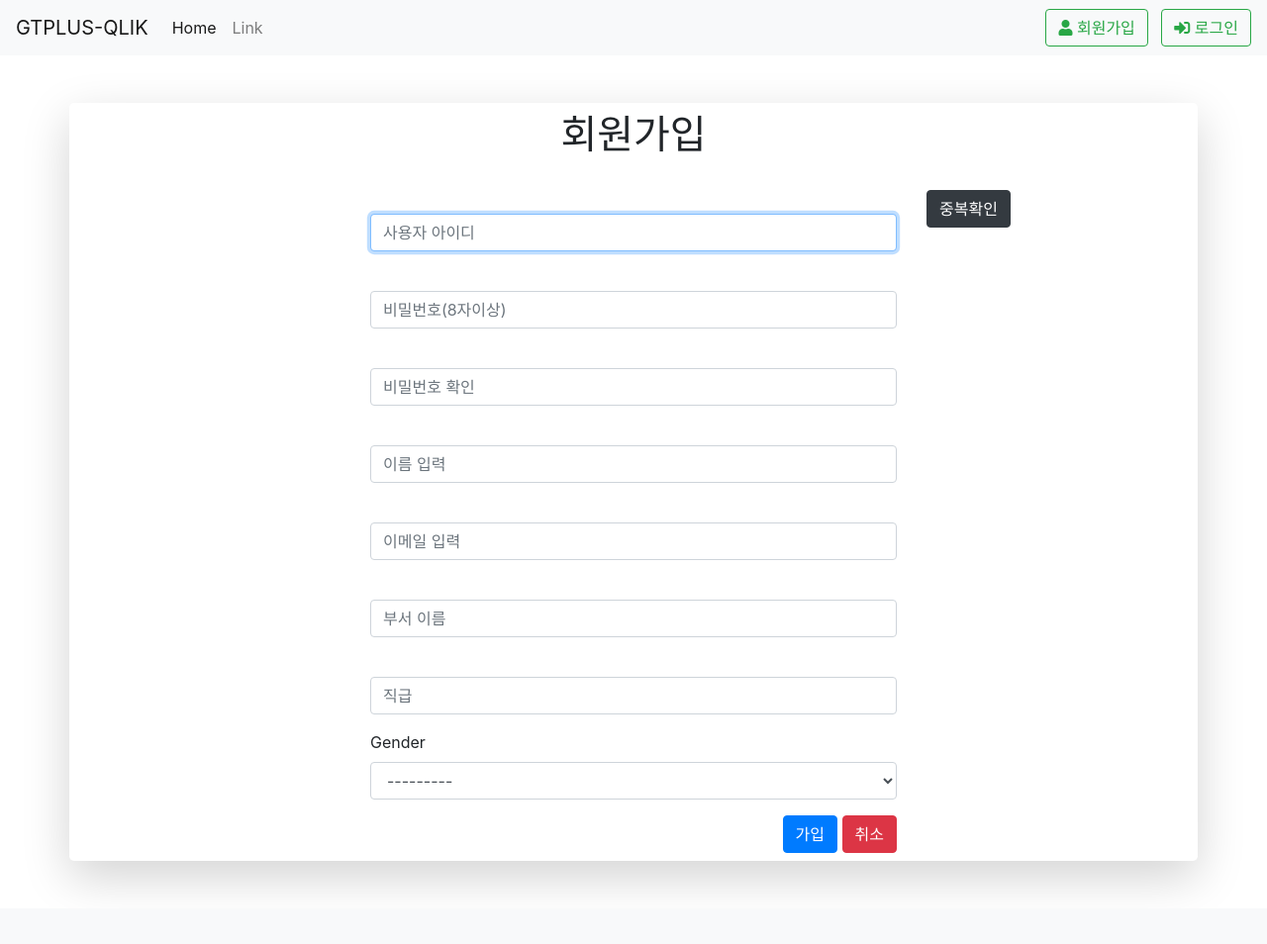
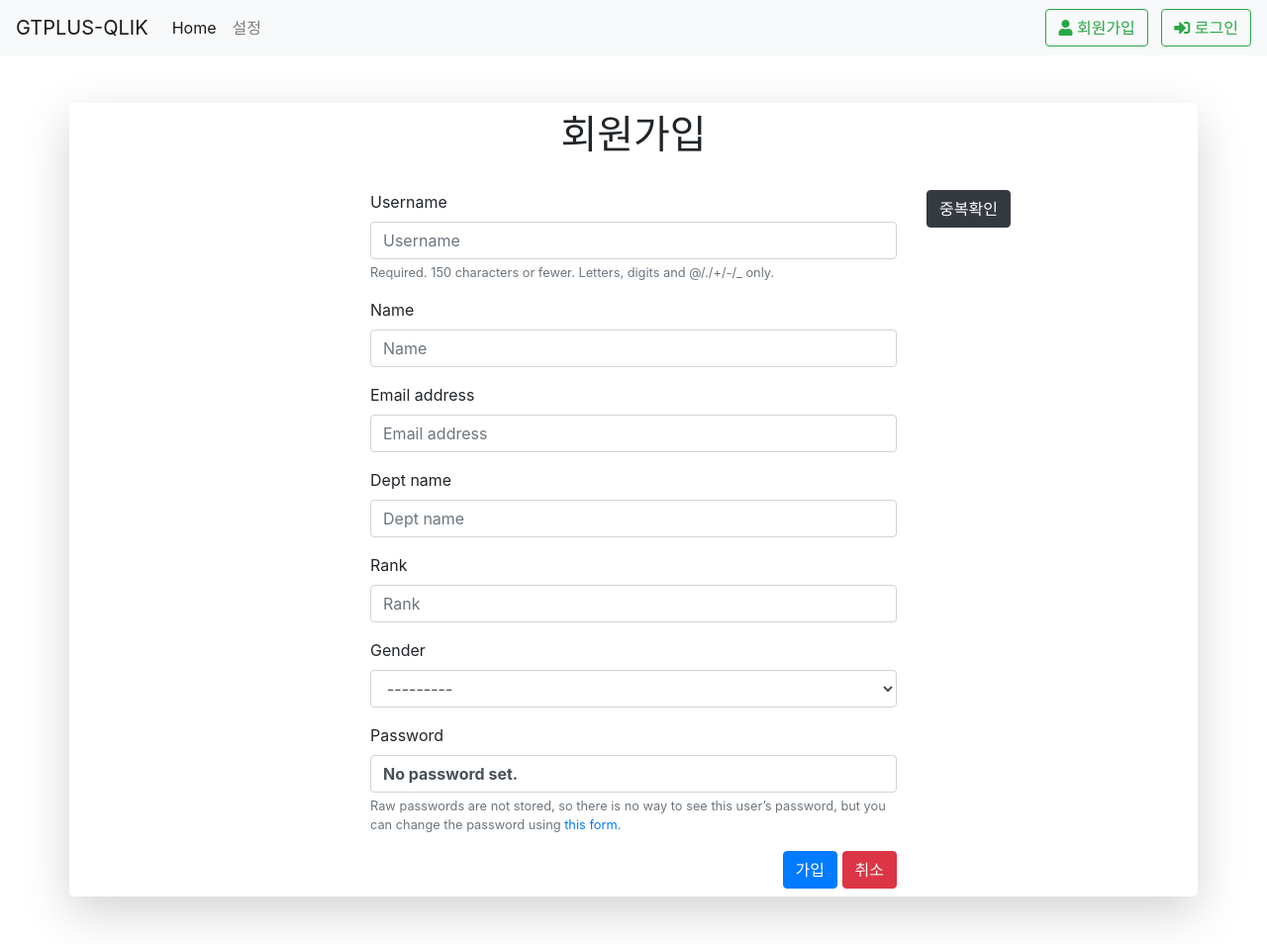
Before and after one commit to HyunAm0225/gt-qlik, a Django app: page /accounts/signup/ in a window 1280 px wide. Shown: the whole page at 99% size. Before the commit the page ends 892 px from the top, so only its background shows below. Run offline with Django 3.2, Linux system fonts and the light colour scheme; some libraries are stand-ins or nearby versions.

Commit message:
login 100% user update 10%

```diff
--- a/accounts/forms.py
+++ b/accounts/forms.py
@@ -1,4 +1,5 @@
 from django.contrib.auth.forms import UserCreationForm
+from django.contrib.auth.forms import UserChangeForm
 from django.contrib.auth import get_user_model
 from django import forms
 from .models import User
@@ -56,3 +57,8 @@ class CustomUserCreationform(UserCreationForm):
     def __init__(self, *args, **kwargs):
         super(CustomUserCreationform, self).__init__( *args, **kwargs)
         self.fields['username'].widget.attrs['maxlength'] = 15
+
+class CustomUserCreationform(UserChangeForm):
+    class Meta:
+        model = get_user_model()
+        fields = ['username','name','email','dept_name','rank','gender',]
--- a/accounts/urls.py
+++ b/accounts/urls.py
@@ -5,4 +5,6 @@ urlpatterns = [
     path('signup/', views.signup, name='signup'),
     path('login/', views.login, name='login'),
     path('logout/', views.logout, name='logout'),
+    path('update/', views.logout, name='update'),
+
 ]
--- a/accounts/views.py
+++ b/accounts/views.py
@@ -1,5 +1,6 @@
 from django.shortcuts import render
 from .forms import CustomUserCreationform
+from django.contrib.auth.forms import UserChangeForm
 from django.contrib.auth import login as auth_login
 from django.shortcuts import redirect
 from django.contrib import auth
@@ -32,7 +33,17 @@ def login(request):
         return render(request,'login.html')
 
 def logout(request):
-    if request.method =="POST":
-        auth.logout(request)
-        return redirect('home')
-    return render(request, 'signup.html')
+    # if request.method =="POST":
+    auth.logout(request)
+    return redirect('home')
+    # return render(request, 'login.html')
+
+def update(request):
+    if request.method == "POST":
+        user_change_form = UserChangeForm(request.POST,instance = request.user)
+        if user_change_form.is_valid():
+            user_change_form.save()
+            return redirect('accounts:people',request.user.username)
+    else:
+        user_change_form = CustomUserCreationform(instance = request.user)
+        return render(request, 'update.html',{'user_change_form':user_change_form})
--- a/gt_qlik/templates/base.html
+++ b/gt_qlik/templates/base.html
@@ -26,7 +26,7 @@
               <a class="nav-link" href="{% url 'home' %}">Home <span class="sr-only">(current)</span></a>
             </li>
             <li class="nav-item">
-              <a class="nav-link" href="#">Link</a>
+              <a class="nav-link" href="#">설정</a>
             </li>
           </ul>
           <!-- 로그인 성공시(시작) -->
@@ -45,12 +45,12 @@
               </div>
           </li> -->
           <ul class="nav navbar-nav navbar-right">
-            <li><a href="{% url 'signup' %}" class="btn btn-outline-success disabled"><span class="fas fa-user"></span>&nbsp;{{ user.name }} 님</a></li>
+            <li><a href="{% url 'update' %}" class="btn btn-outline-success"><span class="fas fa-user"></span>&nbsp;{{ user.name }} 님</a></li>
             <li>&nbsp;&nbsp;&nbsp;</li>
-            <!-- <li><a href="{% url 'logout' %}" class="btn btn-outline-success"><span class="fas fa-sign-in-alt"></span>&nbsp;로그아웃</a></li> -->
-            <form id="logout" method="POST" action="">
+            <li><a href="{% url 'logout' %}" class="btn btn-outline-success"><span class="fas fa-sign-in-alt"></span>&nbsp;로그아웃</a></li>
+            <!-- <form id="logout" method="POST" action="">
               {% csrf_token %} <input type="button" class="btn btn-outline-success" value="로그아웃"/>
-            </form>
+            </form> -->
           </ul>
           {% else %}
 
```
Also changed, not shown: accounts/templates/people.html (added, +20 -0 lines), accounts/templates/update.html (added, +14 -0 lines), db.sqlite3.
